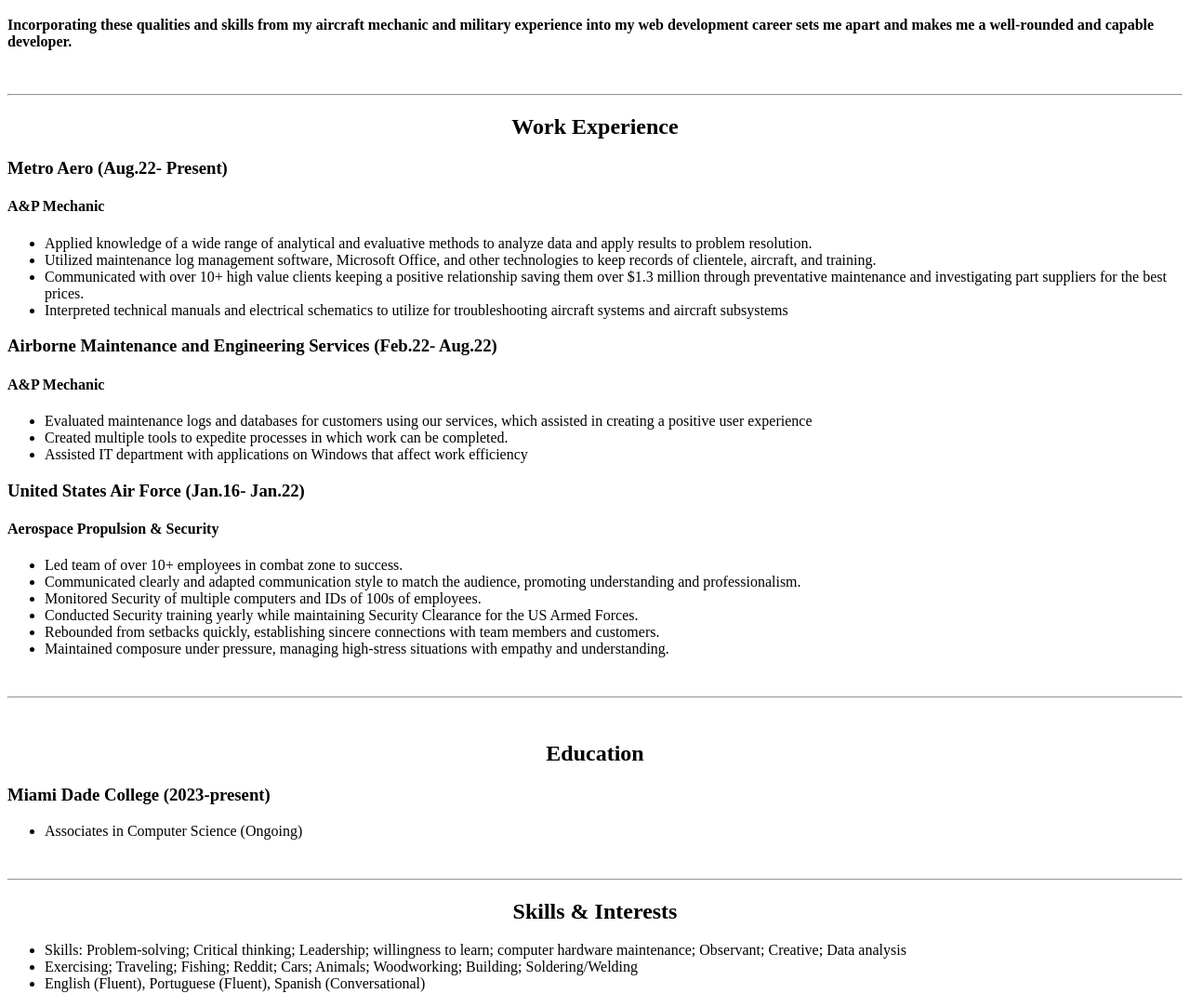
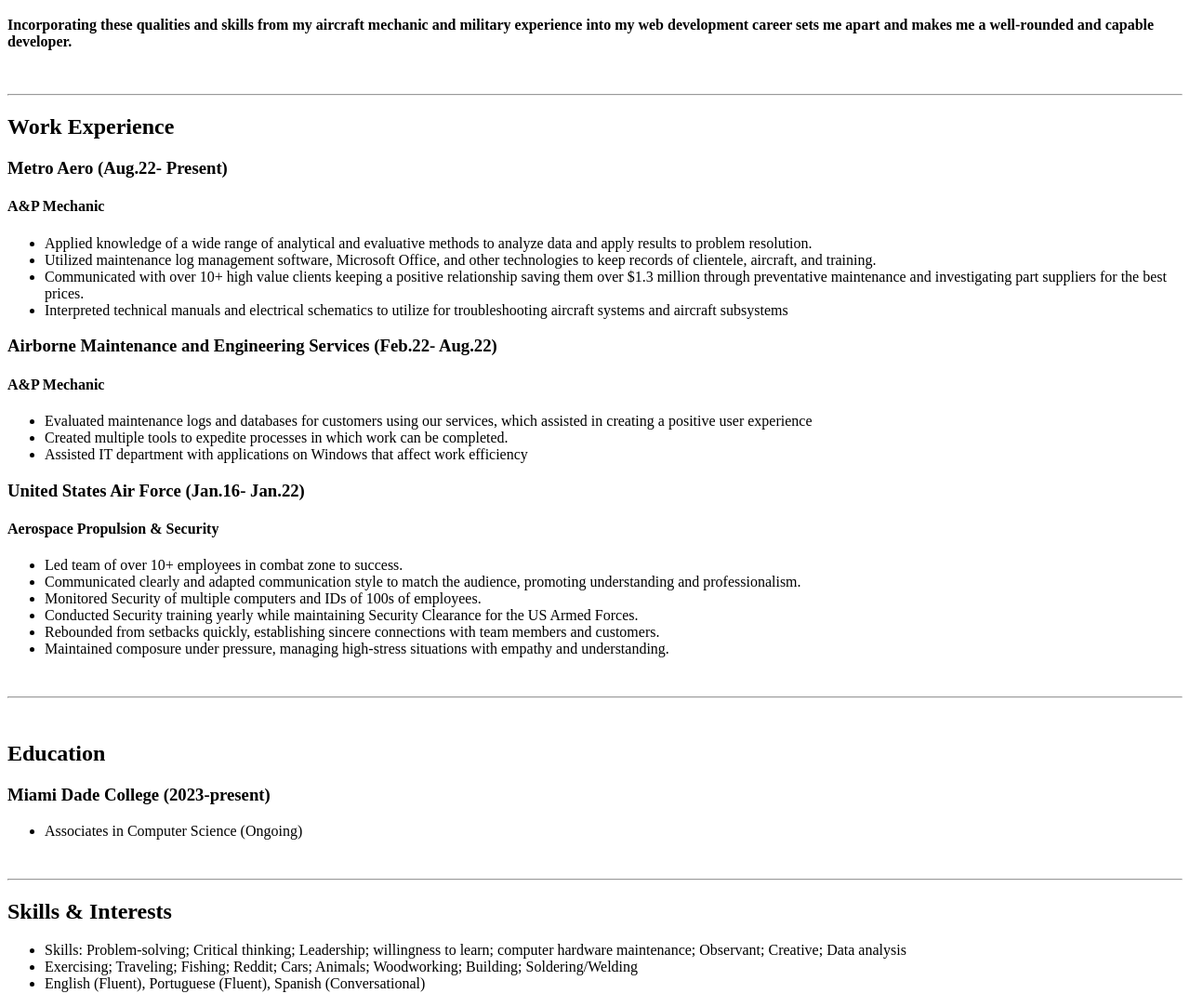
Before and after one commit to allanneto50/resume1.html, a plain HTML site: page index.html in a window 1280 px wide. Shown: the part 546-1629 px from the top of the page at 93% size. Drawn offline with Linux system fonts and the light colour scheme.

Commit message:
Update index.html

```diff
--- a/index.html
+++ b/index.html
@@ -14,7 +14,7 @@
 
     </h4>
 
-    <h2><center>Summary</center></h2>
+    <h2>Summary</h2>
     <h4>My experience as an aircraft mechanic, especially in a military context, equip has equipped me with valuable skills and traits that can translate well into
              a career as a web developer:</h4>
              <ul>
@@ -30,7 +30,7 @@
                 <h4>Incorporating these qualities and skills from my aircraft mechanic and military experience into my web development career sets me apart and makes me a well-rounded and capable developer.</h4>
        <br>
        <hr>
-    <h2><center>Work Experience</center></h2>
+    <h2>Work Experience</h2>
     <h3>Metro Aero (Aug.22- Present)</h3>
         <h4>A&P Mechanic</h4>
          <ul>
@@ -59,12 +59,12 @@
             <br>
             <hr>
     <br>
-    <h2><center>Education</center></h2>
+    <h2>Education</h2>
     <h3>Miami Dade College (2023-present)</h3>
     <ul><li>Associates in Computer Science (Ongoing)</li></ul>
     <br>
     <hr>
-    <h2><center>Skills & Interests</center></h2>
+    <h2>Skills & Interests</h2>
             <ul>
                 <li>Skills: Problem-solving; Critical thinking; Leadership; willingness to learn; computer hardware maintenance; Observant; Creative; Data analysis  </li>
                 <li>Exercising; Traveling; Fishing; Reddit;  Cars; Animals; Woodworking; Building; Soldering/Welding</li>
```
